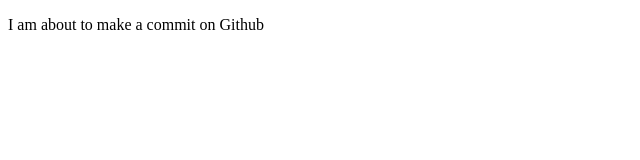
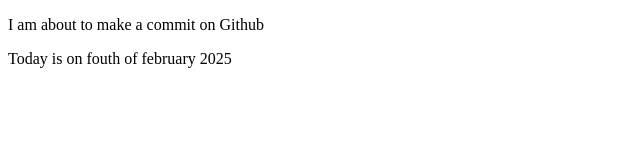
Before and after one commit to mashaamacharia/Git_lessons, a plain HTML site: page index.html in a window 1280 px wide. Shown: the whole page, without its empty margins (0-640 px from the left). Drawn offline with Linux system fonts and the light colour scheme.

Commit message:
I added the date

```diff
--- a/index.html
+++ b/index.html
@@ -7,5 +7,6 @@
 </head>
 <body>
     <p>I am about to make a commit on Github</p>
+    <p>Today is on fouth of february 2025</p>
 </body>
 </html>
```
